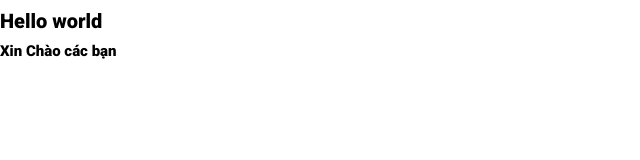
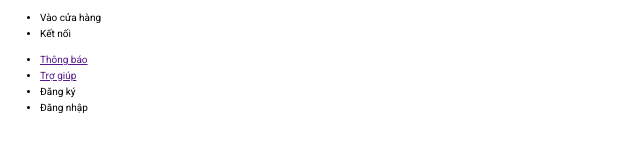
Before and after one commit to hungkhaipham/shop, a plain HTML site: page index.html in a window 1280 px wide. Shown: the whole page, without its empty margins (0-640 px from the left). Drawn offline with nearby package versions, Linux system fonts and the light colour scheme.

Commit message:
dung navbar html

```diff
--- a/index.html
+++ b/index.html
@@ -12,8 +12,38 @@
 </head>
 
 <body>
-    <h1>Hello world</h1>
-    <h2>Xin Chào các bạn</h2>
+    <div class="app">
+        <header class="header">
+            <nav class="header_navbar">
+                <!-- Name block__elementname -->
+                <ul class="header__navbar-list">
+                    <li class="header__navbar-item">Vào cửa hàng</li>
+                    <li class="header__navbar-item">Kết nối</li>
+                </ul>
+                <ul class="header__navbar-list">
+                    <li class="header__navbar-item">
+                        <a href="" class="header__navbar-item-link">Thông báo</a>
+
+                    </li>
+                    <!-- li.header__navbar-item*4 -->
+                    <li class="header__navbar-item">
+                        <a href="" class="header__navbar-item-link">Trợ giúp</a>
+                    </li>
+                    <li class="header__navbar-item">Đăng ký</li>
+                    <li class="header__navbar-item">Đăng nhập</li>
+                </ul>
+
+            </nav>
+        </header>
+
+        <div class="container">
+
+        </div>
+
+        <footer class="footer">
+
+        </footer>
+    </div>
 </body>
 
 </html>
```
